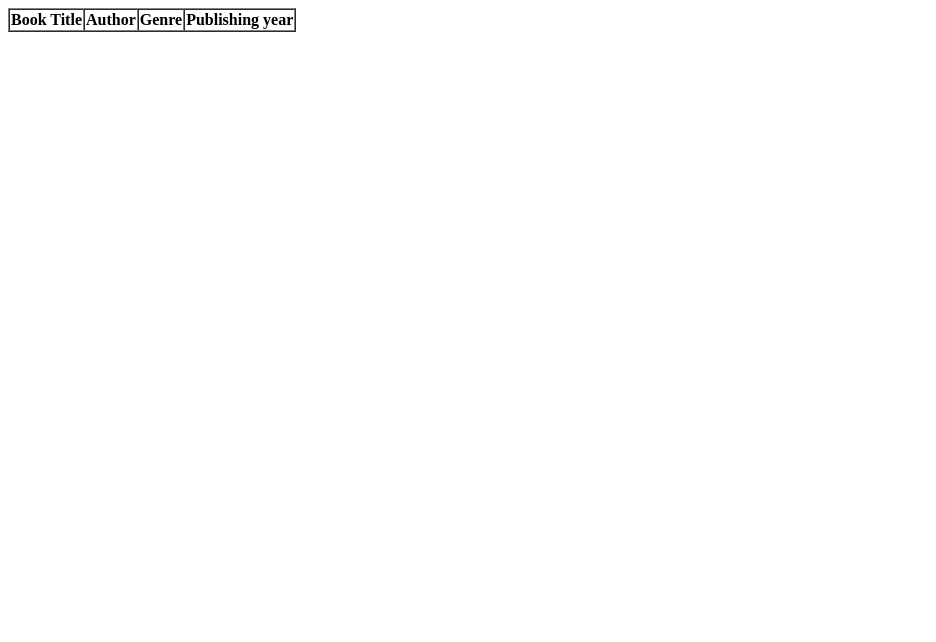
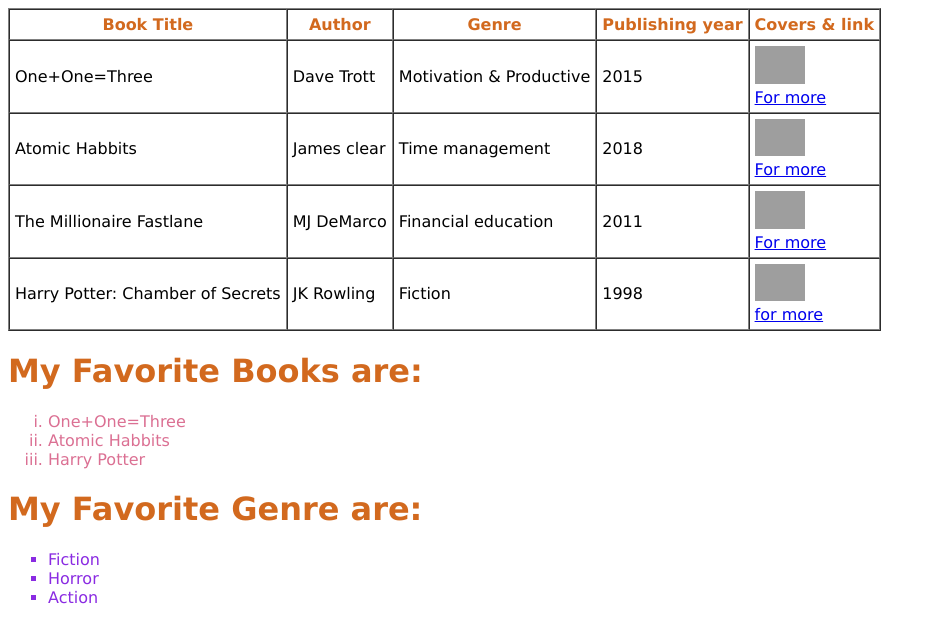
Before and after one commit to AyeChan14/Simbolo_batch-5, a plain HTML site: page assigmnment/index.html in a window 1280 px wide. Shown: the whole page, without its empty margins (0-936 px from the left). Drawn offline with Linux system fonts and the light colour scheme; grey boxes are pictures that could not be loaded.

Commit message:
assignment3-commit

```diff
--- a/assigmnment/index.html
+++ b/assigmnment/index.html
@@ -5,16 +5,58 @@
     <meta name="viewport" content="width=device-width, initial-scale=1.0">
     <title>Web Development Basics Assignment</title>
 </head>
+<link rel="stylesheet" href="style.css">
 <body>
-    <table border="" cellspacing="0" cellpaddin>
+    <table border="" cellspacing="0" cellpadding="5">
         <thead>
             <tr>
                 <th>Book Title</th>
                 <th>Author</th>
                 <th>Genre</th>
                 <th>Publishing year</th>
+                <th>Covers & link</th>
+            </tr>
+            <tr>
+                <td>One+One=Three</td>
+                <td>Dave Trott</td>
+                <td>Motivation & Productive</td>
+                <td>2015</td>
+                <td><img src="http://surl.li/otzem" alt="1+1=3" width="50"><br><a href="https://www.amazon.com/One-Plus-Equals-Three-Masterclass/dp/1447287053">For more</a></td>
+            </tr>
+            <tr>
+                <td>Atomic Habbits</td>
+                <td>James clear</td>
+                <td>Time management</td>
+                <td>2018</td>
+                <td><img src="http://surl.li/otzfv" alt="atomic habbits" width="50"><br><a href="https://www.amazon.com/Atomic-Habits-Proven-Build-Break-ebook/dp/B01N5AX61W">For more</a></td>
+            </tr>
+            <tr>
+                <td>The Millionaire Fastlane</td>
+                <td>MJ DeMarco</td>
+                <td>Financial education</td>
+                <td>2011</td>
+                <td><img src="http://surl.li/otzgx" alt="The Millionaire Fastlane" width="50"><br><a href="https://www.amazon.com/Millionaire-Fastlane-Crack-Wealth-Lifetime/dp/0984358102">For more</a></td>
+            </tr>
+            <tr>
+                <td>Harry Potter: Chamber of Secrets</td>
+                <td>JK Rowling</td>
+                <td>Fiction</td>
+                <td>1998</td>
+                <td><img src="http://surl.li/otzia" alt="" width="50"><br><a href="https://en.wikipedia.org/wiki/Harry_Potter_and_the_Chamber_of_Secrets">for more</a></td>
             </tr>
         </thead>
     </table>
+    <h1>My Favorite Books are:</h1>
+    <ol type="i">
+        <li >One+One=Three</li>
+        <li>Atomic Habbits</li>
+        <li>Harry Potter</li>
+    </ol>
+    <h1>My Favorite Genre are:</h1>
+    <ul type="square">
+        <li >Fiction</li>
+        <li >Horror</li>
+        <li >Action</li>
+    </ul>
 </body>
 </html>
--- /dev/null
+++ b/assigmnment/style.css
@@ -0,0 +1,15 @@
+*{
+    font-family: Verdana, Geneva, Tahoma, sans-serif;
+}
+thead>tr>th{
+    color: chocolate;
+}
+h1{
+    color: chocolate;
+}
+ol li{
+    color: palevioletred;
+}
+ul li{
+    color: blueviolet;
+}
```
